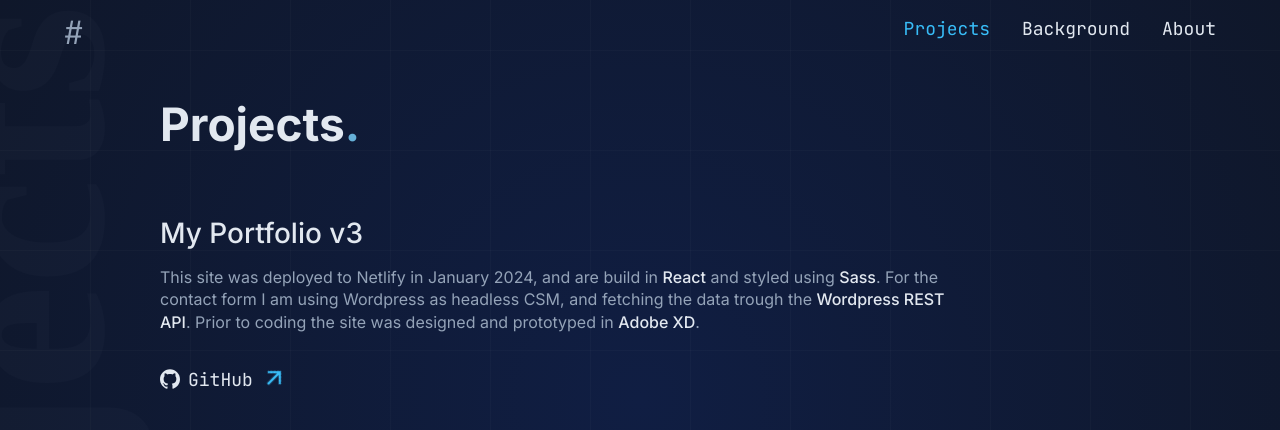
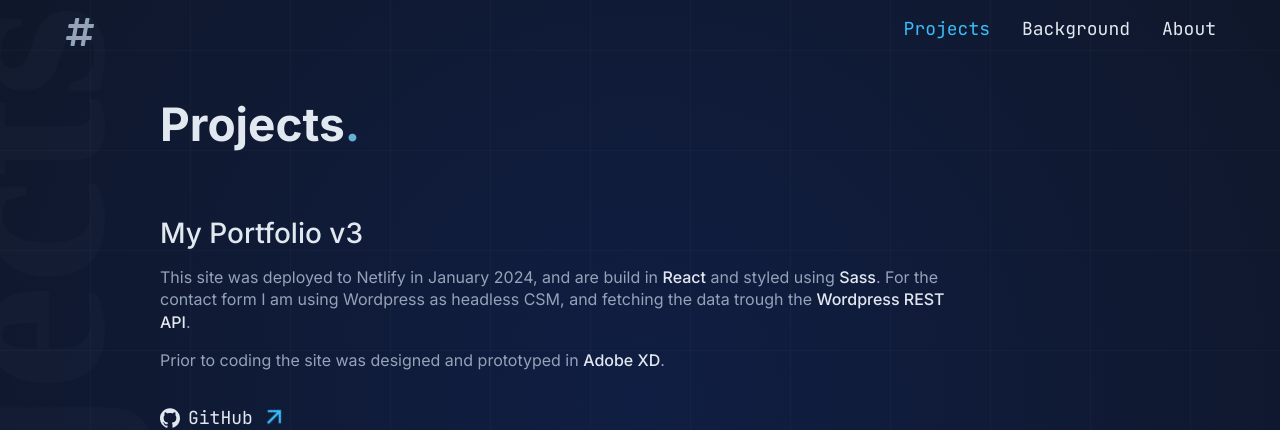
Before and after one commit to 7oiden/portfolio-v3, a React (Vite) app: page /projects in a window 1280 px wide. Shown: the top 430 px of the page. Built offline with nearby package versions, Linux system fonts and the light colour scheme.

Commit message:
small fix

```diff
--- a/css/styles.css
+++ b/css/styles.css
@@ -775,7 +775,7 @@ img {
   position: absolute;
   display: flex;
   gap: 1rem;
-  bottom: 4rem;
+  bottom: 6rem;
   left: 5%;
 }
 @media (min-width: 992px) {
--- a/src/components/navigation/Navbar.jsx
+++ b/src/components/navigation/Navbar.jsx
@@ -2,6 +2,7 @@ import PropTypes from "prop-types";
 import { Link, NavLink } from "react-router-dom";
 import { MdMenu, MdClose } from "react-icons/md";
 import { useSpring, animated } from "react-spring";
+import { FaHashtag } from "react-icons/fa";
 
 export default function Navbar({ handleToggle, isMenuOpen }) {
 
@@ -11,7 +12,9 @@ export default function Navbar({ handleToggle, isMenuOpen }) {
 
   return (
     <nav className="nav">
-        <Link to="/" className="nav__logo">#</Link>
+      <Link to="/" className="nav__logo">
+        <FaHashtag />
+      </Link>
       <ul className="nav__link-list">
         <li>
           <NavLink
@@ -45,7 +48,10 @@ export default function Navbar({ handleToggle, isMenuOpen }) {
         </li>
       </ul>
       <div className="nav__toggle-btn" onClick={handleToggle}>
-        <animated.div className="nav__toggle-btn" style={{ opacity, transform }}>
+        <animated.div
+          className="nav__toggle-btn"
+          style={{ opacity, transform }}
+        >
           {isMenuOpen ? <MdClose /> : <MdMenu />}
         </animated.div>
       </div>
--- a/src/pages/projects/Portfolio.jsx
+++ b/src/pages/projects/Portfolio.jsx
@@ -12,8 +12,11 @@ export default function Portfolio() {
           This site was deployed to Netlify in January 2024, and are build in{" "}
           <em>React</em> and styled using <em>Sass</em>. For the contact form I
           am using Wordpress as headless CSM, and fetching the data trough the{" "}
-          <em>Wordpress REST API</em>. Prior to coding the site was designed and
-          prototyped in <em>Adobe XD</em>.
+          <em>Wordpress REST API</em>.
+        </p>
+        <p>
+          Prior to coding the site was designed and prototyped in{" "}
+          <em>Adobe XD</em>.
         </p>
       </div>
       <LinkBtn
--- a/src/sass/partials/_icons.scss
+++ b/src/sass/partials/_icons.scss
@@ -112,7 +112,7 @@
   position: absolute;
   display: flex;
   gap: 1rem;
-  bottom: 4rem;
+  bottom: 6rem;
   left: 5%;
 
   @media (min-width: getBreakpoint(large)) {
```
